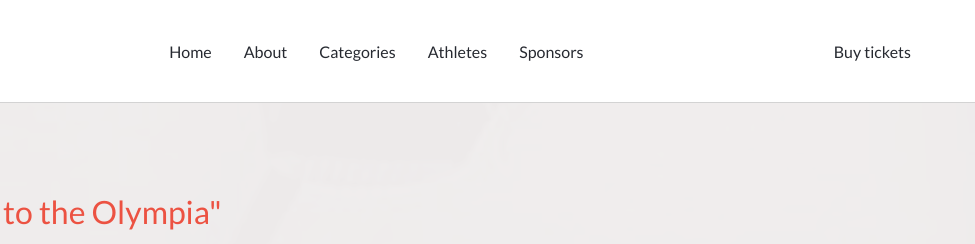
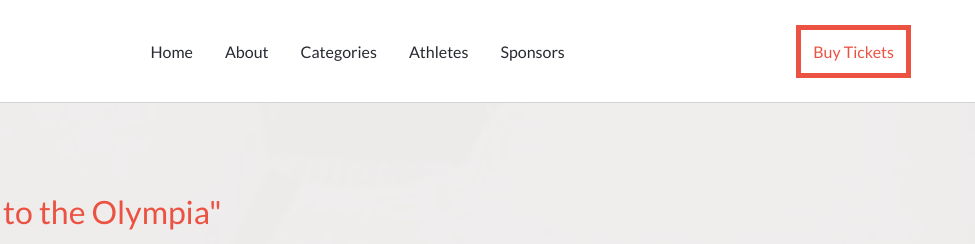
Before and after one commit to NicolasAndrehh/First-Capstone-Project, a website: page index.html in a window 1280 px wide. Shown: the top 244 px of the page, 305-1280 px from the left. Drawn offline with Linux system fonts and the light colour scheme.

Commit message:
Add page icon and fix html responsive issues

```diff
--- a/index.html
+++ b/index.html
@@ -9,6 +9,7 @@
     <link href="https://fonts.googleapis.com/css2?family=Lato:ital,wght@0,100;0,300;0,400;0,700;0,900;1,100;1,300;1,400;1,700;1,900&display=swap" rel="stylesheet">
     <link rel="stylesheet" href="css/mobile.css">
     <link rel="stylesheet" href="css/desktop.css">
+    <link rel="shortcut icon" href="images/classic-logo.png" type="image/x-icon">
     <title>First Capstone Project</title>
 </head>
 <body>
@@ -24,7 +25,7 @@
                     <li><a href="#athletes-section">Athletes</a></li>
                     <li><a href="#sponsors-section">Sponsors</a></li>
                 </ul>
-                <a href="" class="mobile-hide">Buy tickets</a>
+                <a href="" class="mobile-hide tickets-link">Buy tickets</a>
             </nav>
             <main id="landpage" class="section-layout">
                 <span class="color-orange">"Hello! Welcome to the Olympia"</span>
```
Also changed, not shown: about.html (+1 -0 lines).
